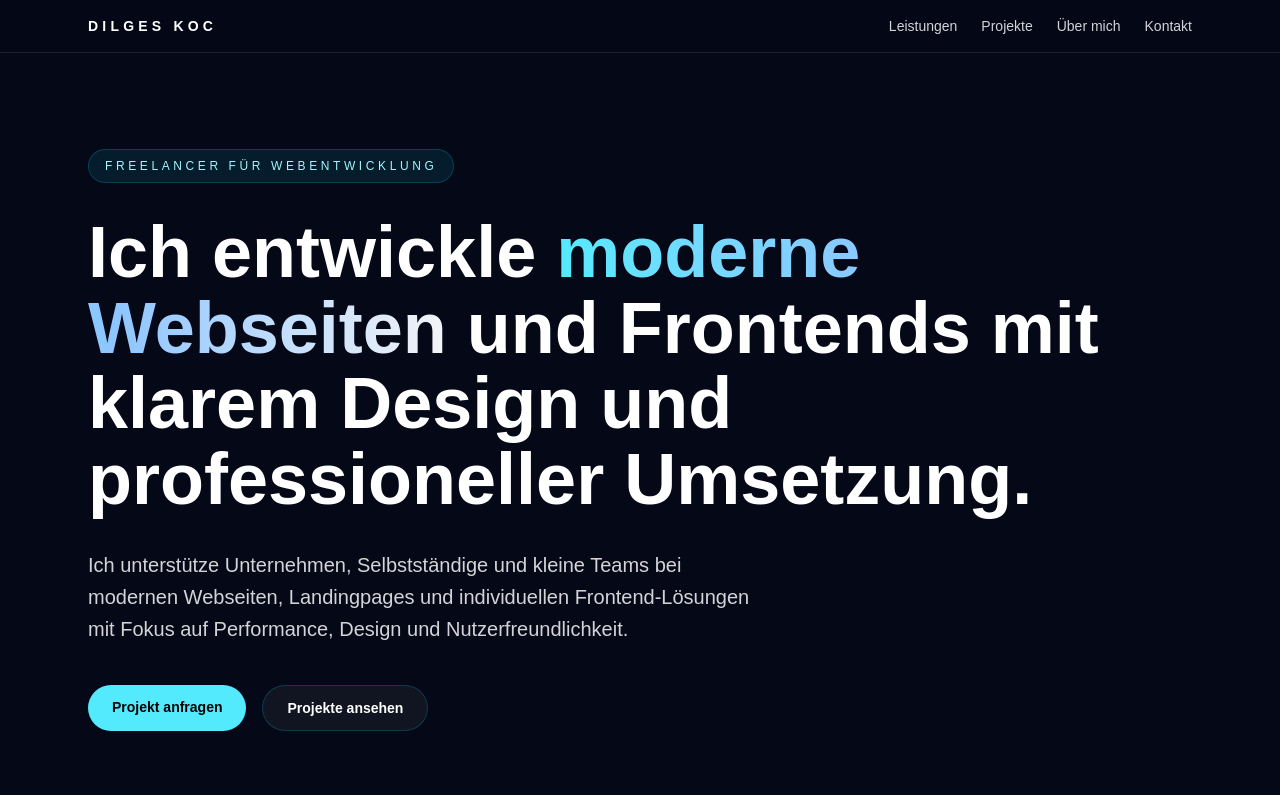
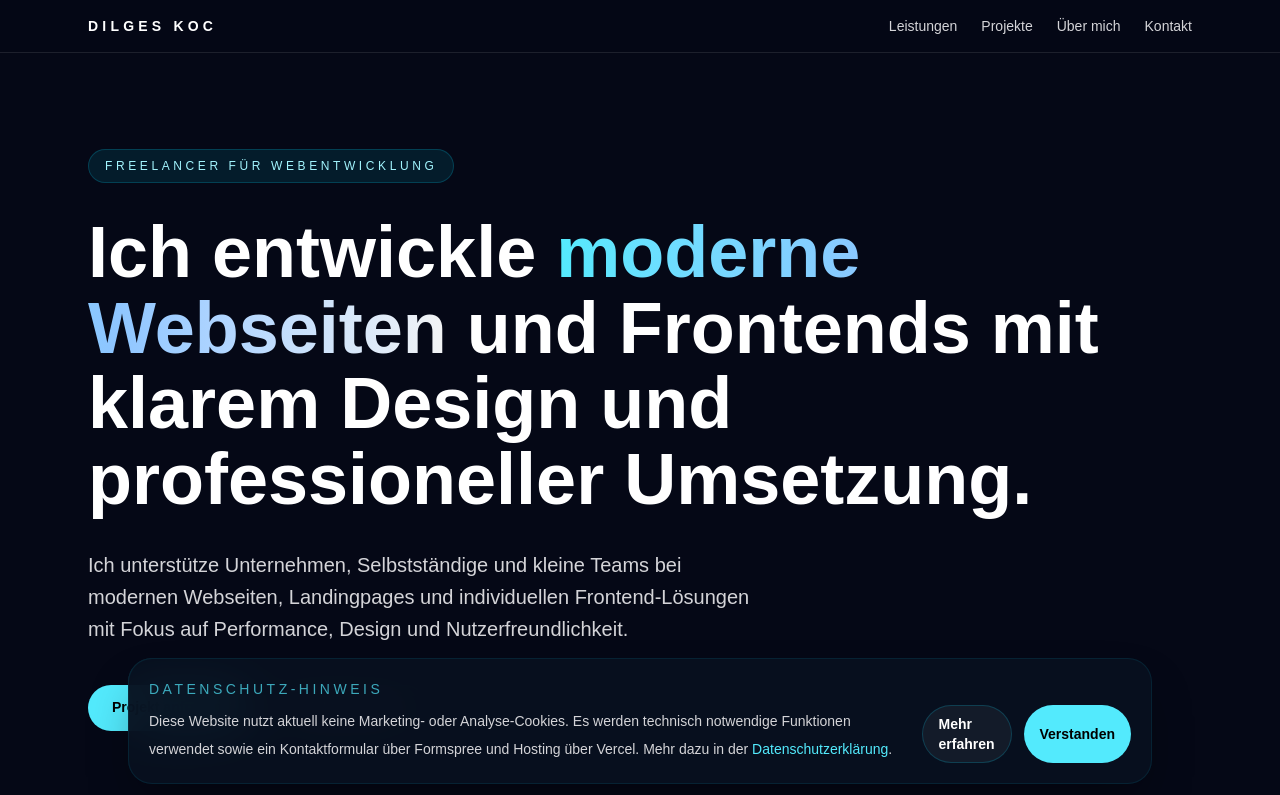
Before and after one commit to Dilges-Koc/dilges-koc-website, a Next.js app: page / in a window 1280 px wide. Shown: the top 795 px of the page. Built offline with nearby package versions, Linux system fonts and the light colour scheme.

Commit message:
Update metadata base

```diff
--- /dev/null
+++ b/app/PrivacyNotice.tsx
@@ -0,0 +1,64 @@
+"use client";
+
+import { useEffect, useState } from "react";
+
+export default function PrivacyNotice() {
+  const [visible, setVisible] = useState(false);
+
+  useEffect(() => {
+    const accepted = localStorage.getItem("privacy-notice-accepted");
+    if (!accepted) {
+      setVisible(true);
+    }
+  }, []);
+
+  function handleAccept() {
+    localStorage.setItem("privacy-notice-accepted", "true");
+    setVisible(false);
+  }
+
+  if (!visible) return null;
+
+  return (
+    <div className="fixed bottom-4 left-4 right-4 z-[100]">
+      <div className="mx-auto max-w-5xl rounded-3xl border border-cyan-400/10 bg-[#08101f]/95 p-5 text-white shadow-2xl shadow-black/40 backdrop-blur-xl">
+        <div className="flex flex-col gap-4 md:flex-row md:items-end md:justify-between">
+          <div className="max-w-3xl">
+            <p className="text-sm uppercase tracking-[0.25em] text-cyan-300/70">
+              Datenschutz-Hinweis
+            </p>
+            <p className="mt-2 text-sm leading-7 text-zinc-300">
+              Diese Website nutzt aktuell keine Marketing- oder Analyse-Cookies.
+              Es werden technisch notwendige Funktionen verwendet sowie ein
+              Kontaktformular über Formspree und Hosting über Vercel. Mehr dazu
+              in der{" "}
+              <a
+                href="/datenschutz"
+                className="text-cyan-300 transition hover:text-cyan-200"
+              >
+                Datenschutzerklärung
+              </a>
+              .
+            </p>
+          </div>
+
+          <div className="flex gap-3">
+            <a
+              href="/datenschutz"
+              className="rounded-full border border-cyan-400/20 bg-white/5 px-4 py-2 text-sm font-semibold text-white transition hover:border-cyan-300/40 hover:bg-cyan-300/10"
+            >
+              Mehr erfahren
+            </a>
+            <button
+              type="button"
+              onClick={handleAccept}
+              className="rounded-full bg-cyan-300 px-4 py-2 text-sm font-semibold text-black transition hover:bg-cyan-200"
+            >
+              Verstanden
+            </button>
+          </div>
+        </div>
+      </div>
+    </div>
+  );
+}
--- a/app/layout.tsx
+++ b/app/layout.tsx
@@ -1,6 +1,7 @@
 import type { Metadata } from "next";
 import { Geist, Geist_Mono } from "next/font/google";
 import "./globals.css";
+import PrivacyNotice from "./PrivacyNotice";
 
 export const metadata: Metadata = {
   metadataBase: new URL("https://dilges-koc-website.vercel.app"),
@@ -37,7 +38,10 @@ export default function RootLayout({
 }>) {
   return (
     <html lang="de">
-      <body>{children}</body>
+      <body>
+        {children}
+        <PrivacyNotice />
+      </body>
     </html>
   );
 }
```
